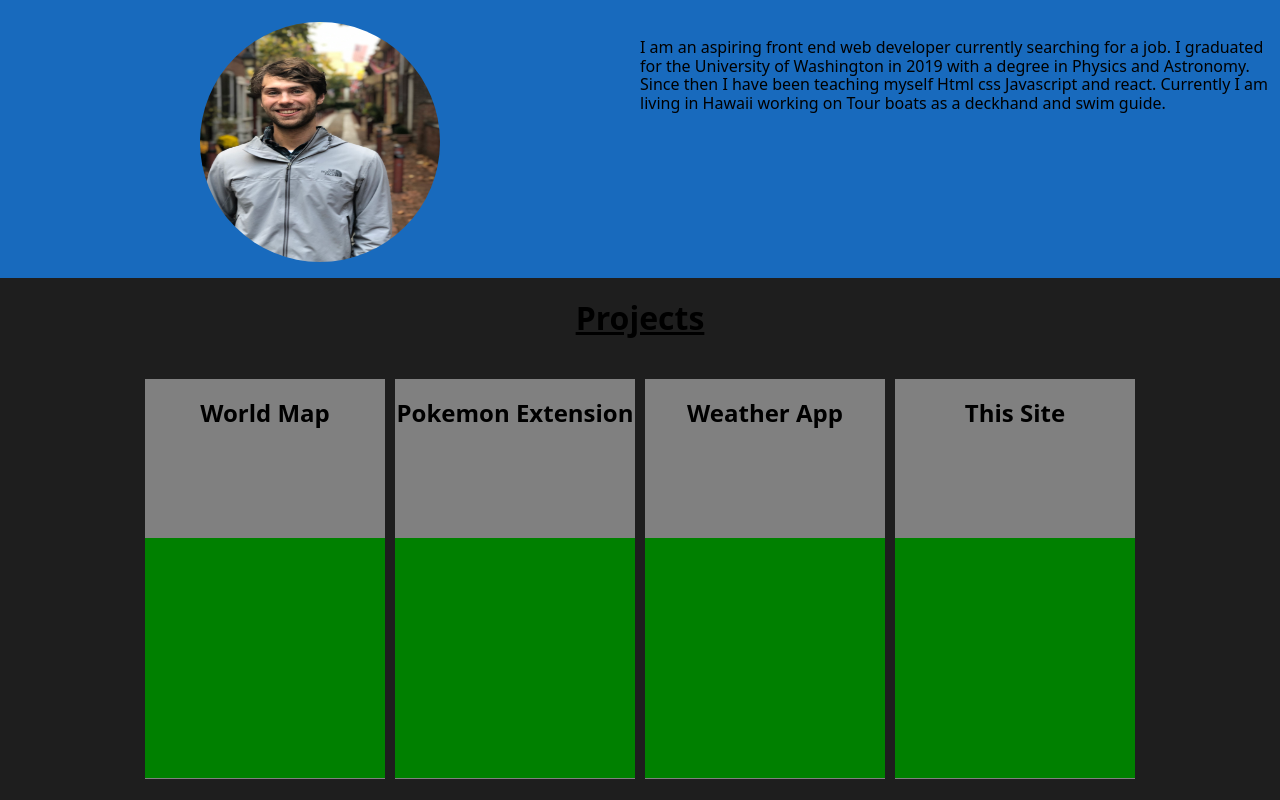
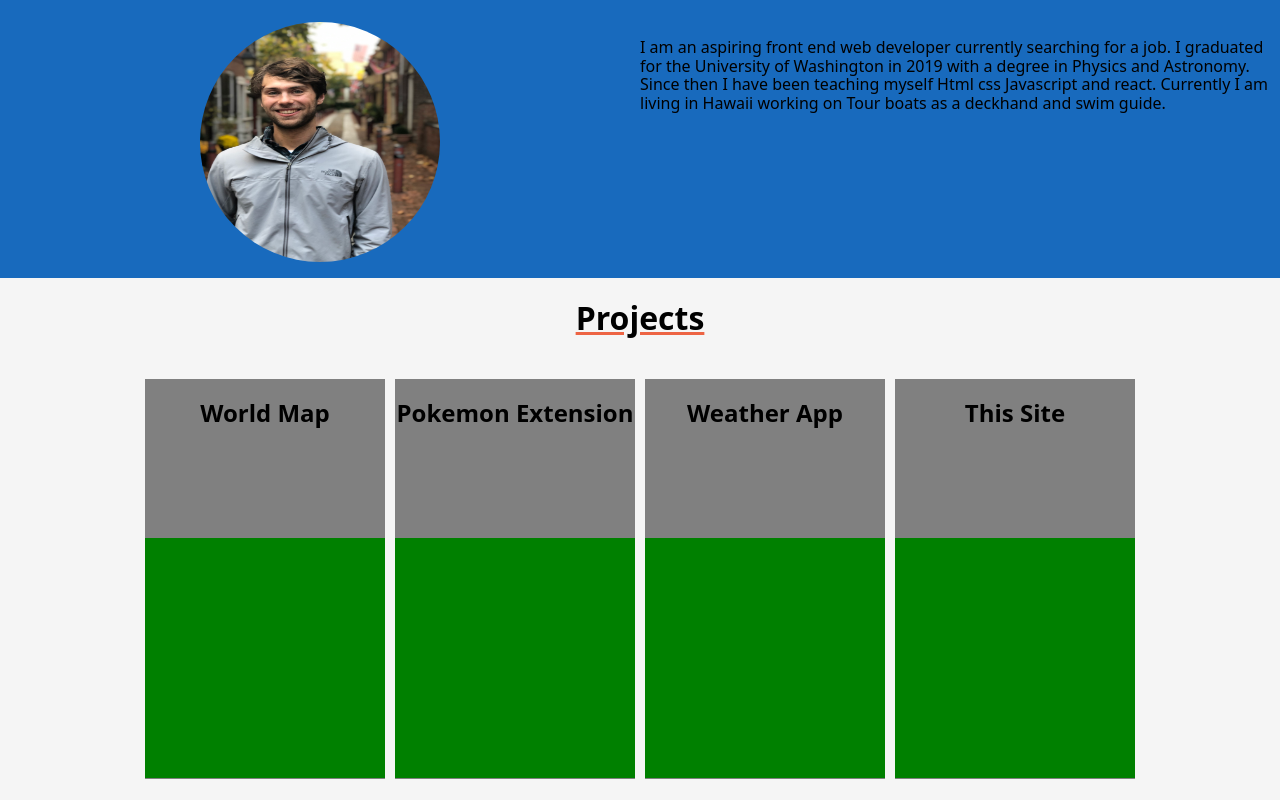
Before and after one commit to piacib/portfolio, a React (Create React App) app: page / in a window 1280 px wide. Shown: the part 937-1737 px from the top of the page. Built offline with nearby package versions, Linux system fonts and the light colour scheme.

Commit message:
changed color theme

```diff
--- a/src/App.css
+++ b/src/App.css
@@ -1,4 +1,12 @@
 :root {
+  /* --color-1: #000000;
+  --color-2: #3fe0d4;
+  --color-3: #ea6265; */
+
+  --color-1: #19293e;
+  --color-2: #ed6444;
+  --color-3: #92dec9;
+  --color-4: #009687;
   --speed: 120s;
   --li-width: 8rem;
   --pink-dark: rgb(209, 62, 148);
@@ -170,12 +178,18 @@
 }
 section {
   min-height: 200px;
+  background-color: var(--color-4);
+  color: black;
 }
 section > h1 {
   text-align: center;
   text-decoration: underline;
+  text-decoration-color: var(--color-2);
   width: 100%;
+  margin: 0;
+  padding: 0.67em 0;
 }
+
 section > ul {
   padding: 0;
   display: flex;
@@ -183,3 +197,9 @@ section > ul {
   align-items: center;
   justify-content: center;
 }
+#about_me {
+  background-color: white;
+}
+#projects {
+  background-color: whitesmoke;
+}
```
